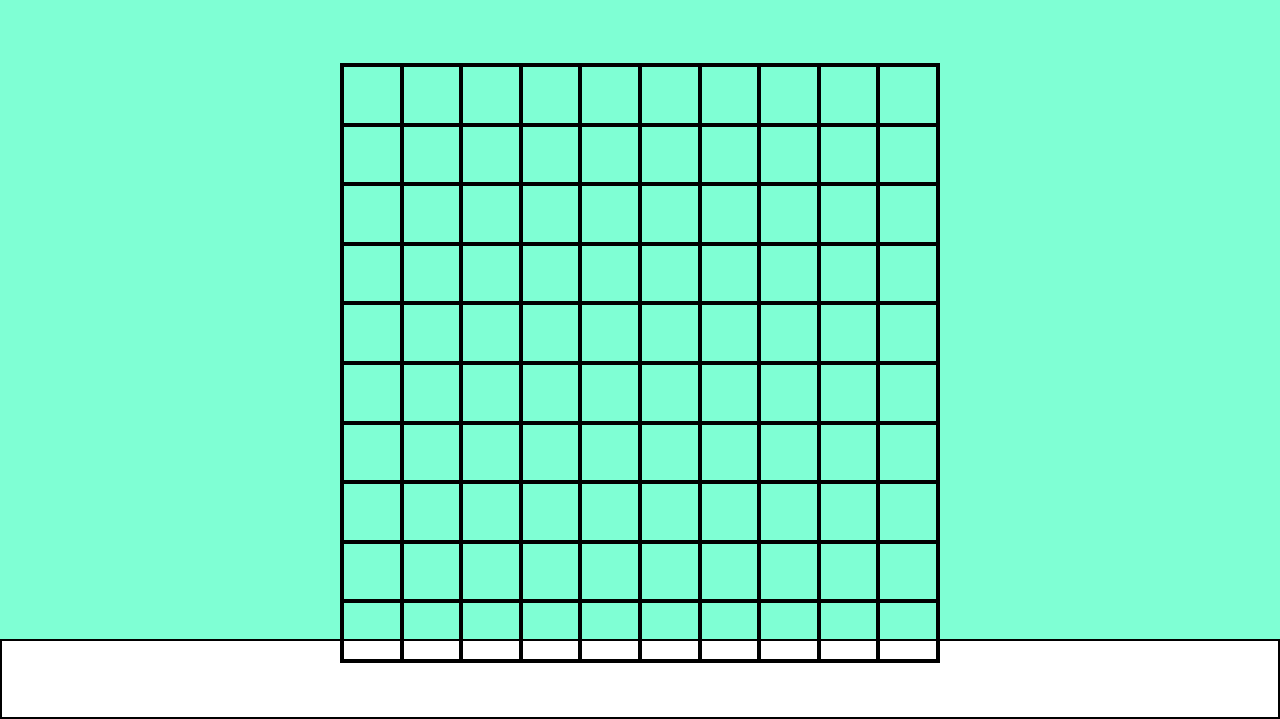
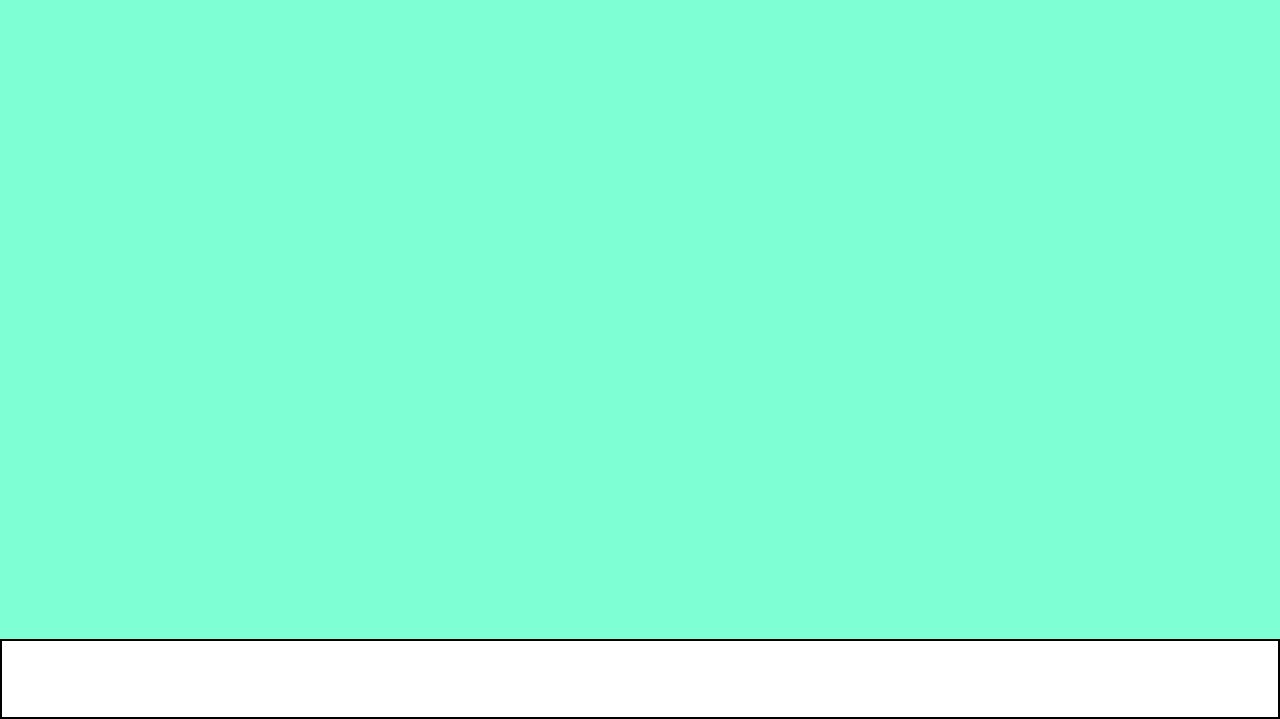
Before and after one commit to DanielMarella/js-campominato-grid, a plain HTML site: page index.html in a window 1280 px wide. Shown: the part 81-800 px from the top of the page. Drawn offline with Linux system fonts and the light colour scheme.

Commit message:
remove the grill from html, add out of html in form of comment for remember  class, now doing in js

```diff
--- a/index.html
+++ b/index.html
@@ -24,108 +24,7 @@
     </header>
 
     <main>
-        <div class="grid">
-            <div class="cell"></div>
-            <div class="cell"></div>
-            <div class="cell"></div>
-            <div class="cell"></div>
-            <div class="cell"></div>
-            <div class="cell"></div>
-            <div class="cell"></div>
-            <div class="cell"></div>
-            <div class="cell"></div>
-            <div class="cell"></div>
-            <div class="cell"></div>
-            <div class="cell"></div>
-            <div class="cell"></div>
-            <div class="cell"></div>
-            <div class="cell"></div>
-            <div class="cell"></div>
-            <div class="cell"></div>
-            <div class="cell"></div>
-            <div class="cell"></div>
-            <div class="cell"></div>
-            <div class="cell"></div>
-            <div class="cell"></div>
-            <div class="cell"></div>
-            <div class="cell"></div>
-            <div class="cell"></div>
-            <div class="cell"></div>
-            <div class="cell"></div>
-            <div class="cell"></div>
-            <div class="cell"></div>
-            <div class="cell"></div>
-            <div class="cell"></div>
-            <div class="cell"></div>
-            <div class="cell"></div>
-            <div class="cell"></div>
-            <div class="cell"></div>
-            <div class="cell"></div>
-            <div class="cell"></div>
-            <div class="cell"></div>
-            <div class="cell"></div>
-            <div class="cell"></div>
-            <div class="cell"></div>
-            <div class="cell"></div>
-            <div class="cell"></div>
-            <div class="cell"></div>
-            <div class="cell"></div>
-            <div class="cell"></div>
-            <div class="cell"></div>
-            <div class="cell"></div>
-            <div class="cell"></div>
-            <div class="cell"></div>
-            <div class="cell"></div>
-            <div class="cell"></div>
-            <div class="cell"></div>
-            <div class="cell"></div>
-            <div class="cell"></div>
-            <div class="cell"></div>
-            <div class="cell"></div>
-            <div class="cell"></div>
-            <div class="cell"></div>
-            <div class="cell"></div>
-            <div class="cell"></div>
-            <div class="cell"></div>
-            <div class="cell"></div>
-            <div class="cell"></div>
-            <div class="cell"></div>
-            <div class="cell"></div>
-            <div class="cell"></div>
-            <div class="cell"></div>
-            <div class="cell"></div>
-            <div class="cell"></div>
-            <div class="cell"></div>
-            <div class="cell"></div>
-            <div class="cell"></div>
-            <div class="cell"></div>
-            <div class="cell"></div>
-            <div class="cell"></div>
-            <div class="cell"></div>
-            <div class="cell"></div>
-            <div class="cell"></div>
-            <div class="cell"></div>
-            <div class="cell"></div>
-            <div class="cell"></div>
-            <div class="cell"></div>
-            <div class="cell"></div>
-            <div class="cell"></div>
-            <div class="cell"></div>
-            <div class="cell"></div>
-            <div class="cell"></div>
-            <div class="cell"></div>
-            <div class="cell"></div>
-            <div class="cell"></div>
-            <div class="cell"></div>
-            <div class="cell"></div>
-            <div class="cell"></div>
-            <div class="cell"></div>
-            <div class="cell"></div>
-            <div class="cell"></div>
-            <div class="cell"></div>
-            <div class="cell"></div>
-            <div class="cell"></div>
-        </div>
+
     </main>
 
 
@@ -140,3 +39,9 @@
     <script src="js/myscript.js"></script>
 </body>
 </html>
+
+<!--
+    <div class="grid">
+        <div class="cell"></div>
+    </div>
+-->
```
